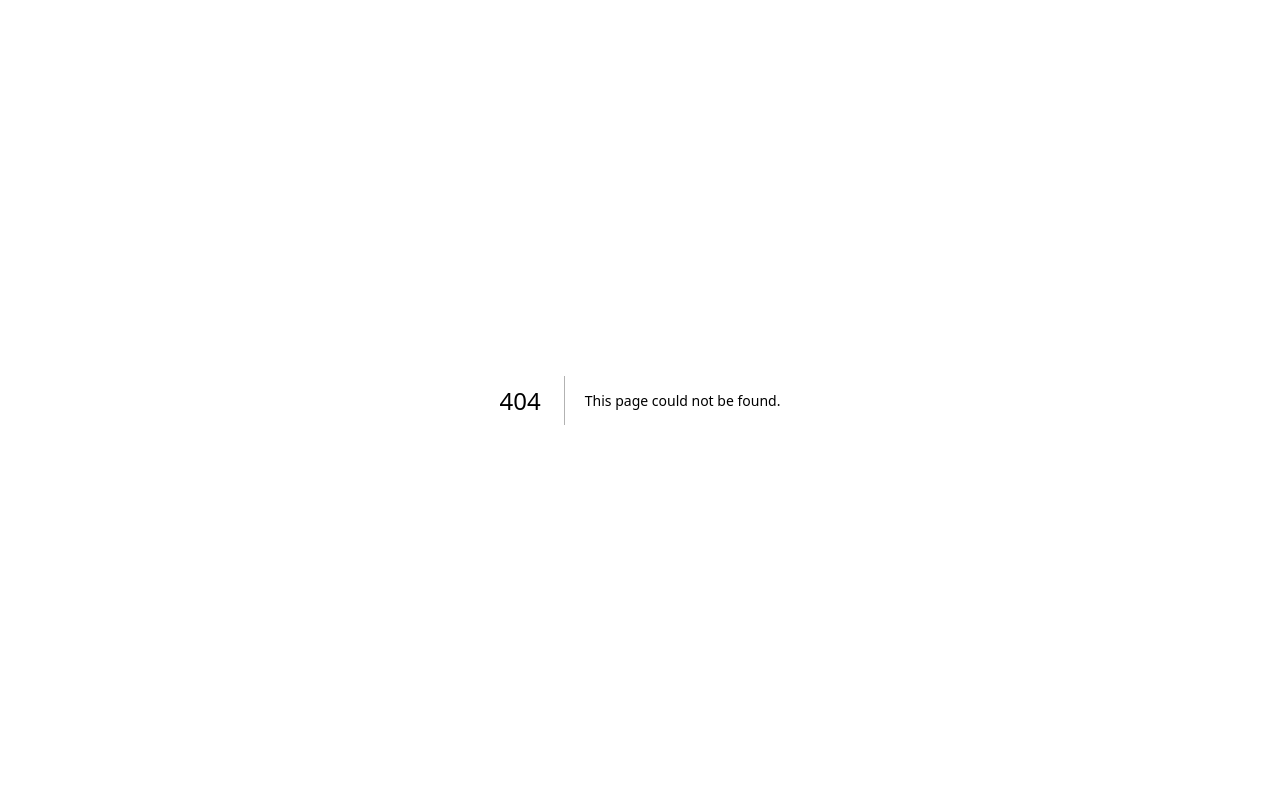
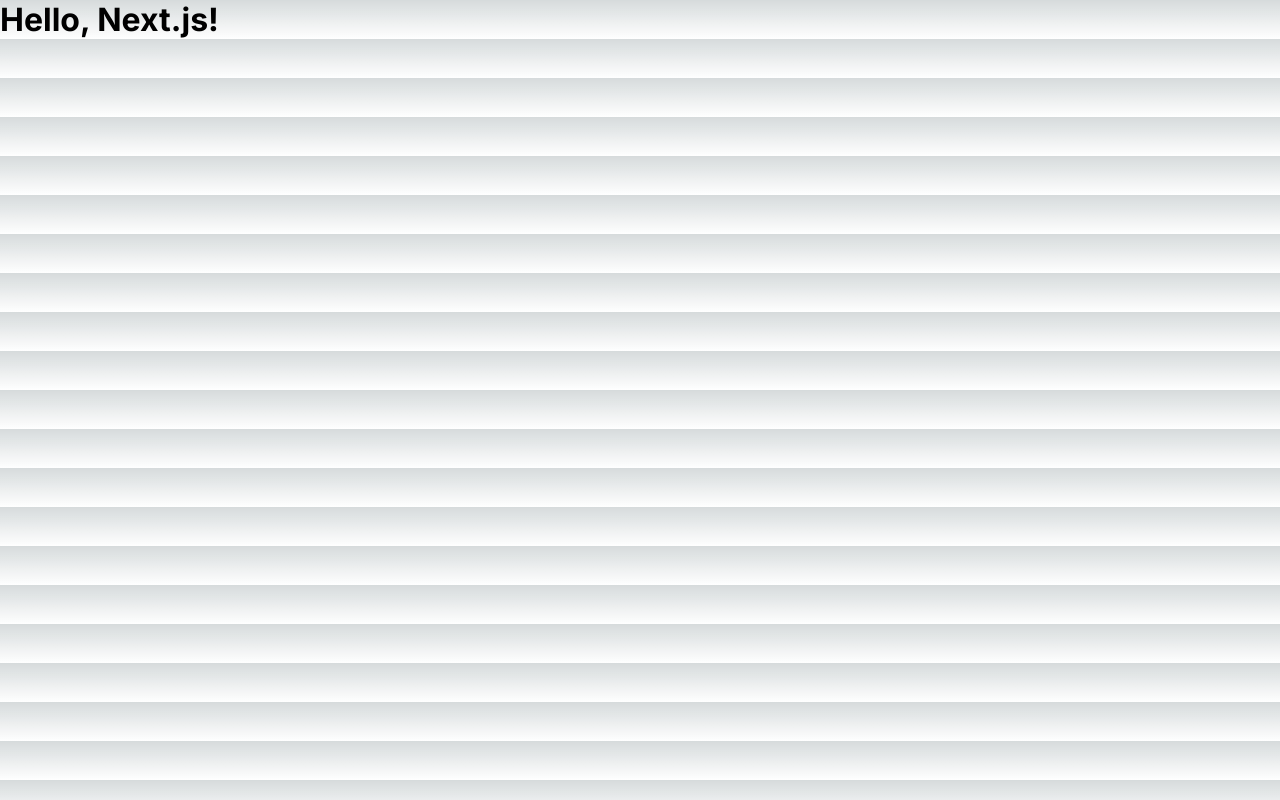
Before and after one commit to HumbertoFox/projeto-5-react, a Next.js app: page /pages in a window 1280 px wide. Before the commit this address had no page. Built offline with nearby package versions, Linux system fonts and the light colour scheme.

Commit message:
new version

```diff
--- a/package.json
+++ b/package.json
@@ -10,14 +10,16 @@
   },
   "dependencies": {
     "next": "^14.2.4",
+    "node": "^20.15.0",
     "react": "^18.3.1",
-    "react-dom": "^18.3.1"
+    "react-dom": "^18.3.1",
+    "yarn": "^1.22.22"
   },
   "devDependencies": {
     "@types/node": "^20",
     "@types/react": "^18",
     "@types/react-dom": "^18",
-    "eslint": "^9",
+    "eslint": "^8",
     "eslint-config-next": "14.2.4",
     "typescript": "^5"
   }
--- /dev/null
+++ b/src/app/pages/page.tsx
@@ -0,0 +1,3 @@
+export default function Page() {
+    return <h1>Hello, Next.js!</h1>
+};
```
Also changed, not shown: 2 other files (tests, documents, lock files or other folders).
